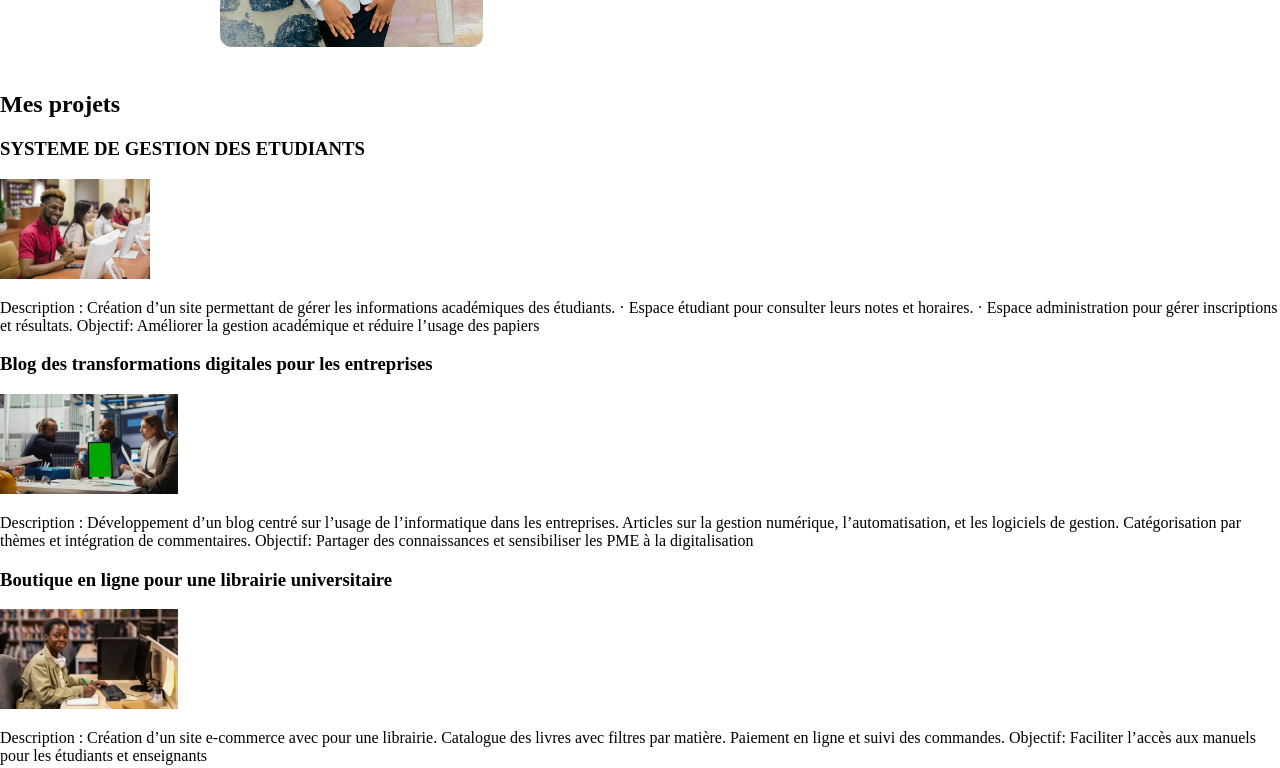
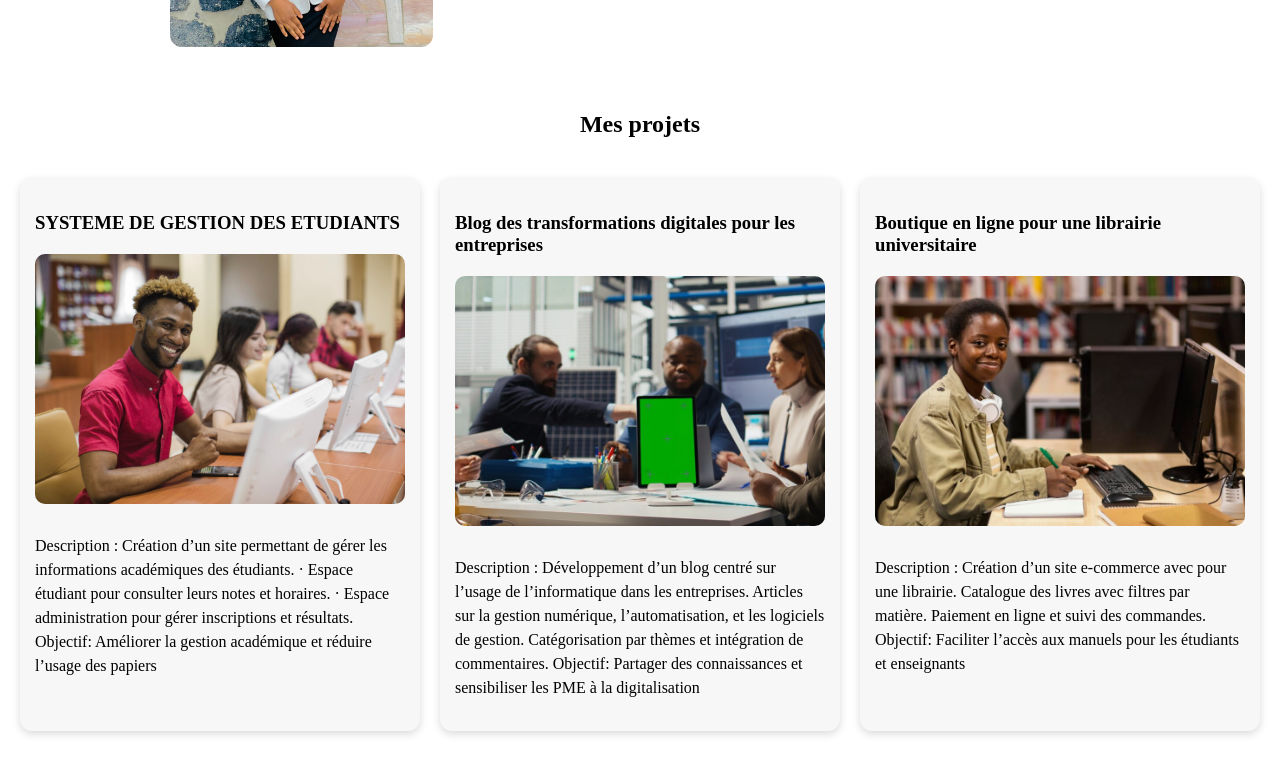
Before and after one commit to Aminazabona/Portfolio, a plain HTML site: page index.html in a window 1280 px wide. Shown: the part 1002-1770 px from the top of the page. Drawn offline with Linux system fonts and the light colour scheme.

Commit message:
I finish my third section

```diff
--- a/index.html
+++ b/index.html
@@ -41,6 +41,7 @@
         </section>
         <section id="project">
             <h2>Mes projets</h2>
+            <div class="info1">
             <h3>SYSTEME DE GESTION DES ETUDIANTS</h3>
             <img src="./images/un-homme-souriant-en-classe-informatique-1024x683.jpg" height="100px">
             <p>Description :
@@ -52,6 +53,8 @@ Création d’un site  permettant de gérer les informations académiques des é
 ·         Espace administration pour gérer inscriptions et résultats.
 
 Objectif: Améliorer la gestion académique et réduire l’usage des papiers</p>
+            </div>
+            <div class="info2">
 <h3>Blog des transformations digitales pour les entreprises</h3>
 <img src="./images/les-specialistes-des-centrales-photovoltaiques-concoivent-des-prototypes-de-cellules-solaires-sur-un-modele-d-appareil-1024x576.jpg" height="100px">
 <p>Description :
@@ -61,6 +64,8 @@ Développement d’un blog  centré sur l’usage de l’informatique dans les e
 Articles sur la gestion numérique, l’automatisation, et les logiciels de gestion.
 Catégorisation par thèmes et intégration de commentaires.
     Objectif: Partager des connaissances et sensibiliser les   PME à la digitalisation</p>
+            </div>
+            <div class="info3">
     <h3>Boutique en ligne pour une librairie universitaire</h3>
     <img src="./images/jeune-femme-etudier-dans-bibliotheque-1024x576.jpg" height="100px">
     <p>Description :
@@ -70,6 +75,7 @@ Création d’un site e-commerce avec  pour une librairie.
 Catalogue des livres avec filtres par matière.
 Paiement en ligne et suivi des commandes.
       Objectif: Faciliter l’accès aux manuels pour les étudiants et enseignants</p>
+            </div>
     </section>
     <section id="form">
         <h2>Contacter moi</h2>
--- a/style.css
+++ b/style.css
@@ -77,6 +77,7 @@ nav ul li a {
     padding: 20px;
     border-radius: 15px;        /* Radius = coins arrondis */
     max-width: 700px;
+    margin-left: 90px;
 }
 
 .presentation h1 {
@@ -106,7 +107,7 @@ nav ul li a {
 .apropos .image1 img {
     height: 350px;
     border-radius: 12px;
-    margin-left: 200px;    /* Coins arrondis */
+    margin-left: 150px;    /* Coins arrondis */
 }
 
 /* Texte */
@@ -123,3 +124,41 @@ nav ul li a {
     line-height: 1.6;
     margin: 0;
 }
+#project {
+    display: grid;
+    grid-template-columns: repeat(3, 1fr); /* 3 colonnes */
+    gap: 20px; /* espace entre les cartes */
+    padding: 20px;
+}
+
+#project h2 {
+    grid-column: 1 / -1; /* Le titre prend toute la largeur */
+    text-align: center;
+    margin-bottom: 20px;
+}
+
+/* Style des boîtes (optionnel mais propre) */
+#project .info1,
+#project .info2,
+#project .info3 {
+    background: #f7f7f7;
+    padding: 15px;
+    border-radius: 12px;
+    box-shadow: 0px 3px 8px rgba(0,0,0,0.15);
+}
+
+#project img {
+    width: 100%;
+    height: 250px;
+    object-fit: cover;
+    border-radius: 10px;
+    margin: 10px 0;
+}
+
+#project h3 {
+    margin-bottom: 10px;
+}
+
+#project p {
+    line-height: 1.5;
+}
```
